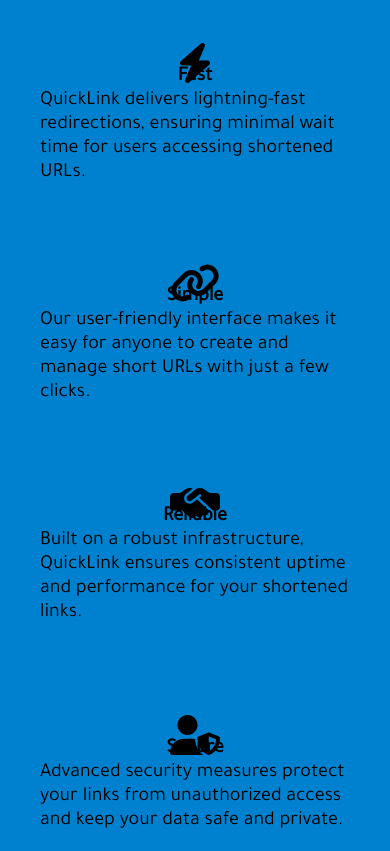
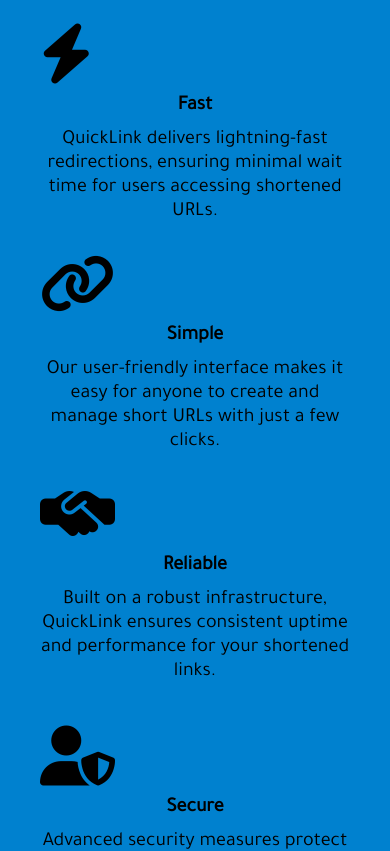
Before and after one commit to Scynes/quicklink, a SvelteKit app: page / in a window 390 px wide. Shown: the part 860-1711 px from the top of the page. Built offline with nearby package versions, Linux system fonts and the light colour scheme.

Commit message:
refactor: changed the about layout to be more fluid and responsive

```diff
--- a/public/css/style.css
+++ b/public/css/style.css
@@ -140,28 +140,36 @@
     display: flex;
     flex-wrap: wrap;
     min-height: 100vh;
-    gap: 2rem;
+    gap: 3rem;
 }
 
 .about-card {
     display: flex;
     flex-direction: column;
-    align-items: center;
     justify-content: center;
     min-height: 20rem;
-    flex-basis: calc((100% - 4rem) / 3);
+    flex-basis: calc((100% - 6rem) / 3);
+}
+
+.about-card > div {
+    display: flex;
+    flex-direction: column;
+    gap: 1rem;
+    height: 20rem;
+}
+
+.about-card > div > h1, p {
+    text-align: center;
 }
 
 @media (max-width: 780px) {
 
     .about-card {
-        flex-basis: 50% - 2rem;
+        flex-basis: 100%;
+    }
+
+    .about-card > div {
+        height: auto;
+        max-height: 23.5rem;
     }
 }
-
-@media (max-width: 480px) {
-
-    .about-card {
-        flex-basis: 100%;
-    }
-}
--- a/src/routes/+page.svelte
+++ b/src/routes/+page.svelte
@@ -3,33 +3,45 @@
 </form>
 <section class="about width-full">
     <div class="about-card">
-        <i class="fa-solid fa-bolt fa-2xl"></i>
+        <div>
+            <i class="fa-solid fa-bolt fa-3x"></i>
             <h1>Fast</h1>
             <p>QuickLink delivers lightning-fast redirections, ensuring minimal wait time for users accessing shortened URLs.</p>
         </div>
+    </div>
     <div class="about-card">
-        <i class="fa-solid fa-link fa-2xl"></i>
+        <div>
+            <i class="fa-solid fa-link fa-3x"></i>
             <h1>Simple</h1>
             <p>Our user-friendly interface makes it easy for anyone to create and manage short URLs with just a few clicks.</p>
         </div>
+    </div>
     <div class="about-card">
-        <i class="fa-solid fa-handshake-simple fa-2xl"></i>
+        <div>
+            <i class="fa-solid fa-handshake-simple fa-3x"></i>
             <h1>Reliable</h1>
             <p>Built on a robust infrastructure, QuickLink ensures consistent uptime and performance for your shortened links.</p>
         </div>
+    </div>
     <div class="about-card">
-        <i class="fa-solid fa-user-shield fa-2xl"></i>
+        <div>
+            <i class="fa-solid fa-user-shield fa-3x"></i>
             <h1>Secure</h1>
             <p>Advanced security measures protect your links from unauthorized access and keep your data safe and private.</p>
         </div>
+    </div>
     <div class="about-card">
-        <i class="fa-solid fa-chart-simple fa-2xl"></i>
+        <div>
+            <i class="fa-solid fa-chart-simple fa-3x"></i>
             <h1>Statistics</h1>
             <p>Gain valuable insights through comprehensive analytics, helping you understand user engagement and optimize your marketing strategies.</p>
         </div>
+    </div>
     <div class="about-card">
-        <i class="fa-solid fa-mobile-screen-button fa-2xl"></i>
+        <div>
+            <i class="fa-solid fa-mobile-screen-button fa-3x"></i>
             <h1>Responsive</h1>
             <p>QuickLink's adaptive design ensures seamless access and management of your links on any device or screen size.</p>
         </div>
+    </div>
 </section>
```
Lines whose indentation alone changed are shown as unchanged.
